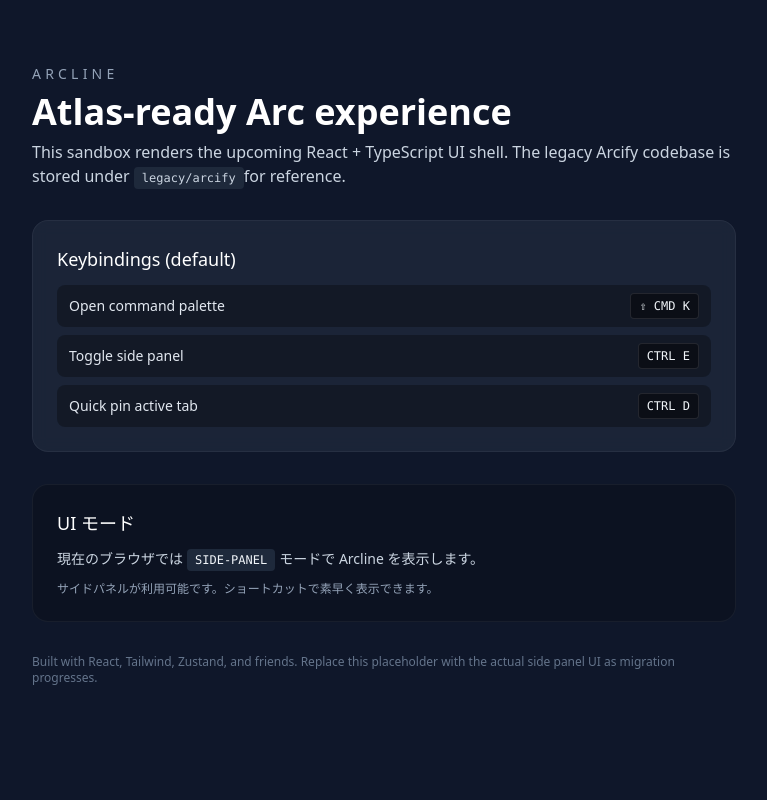
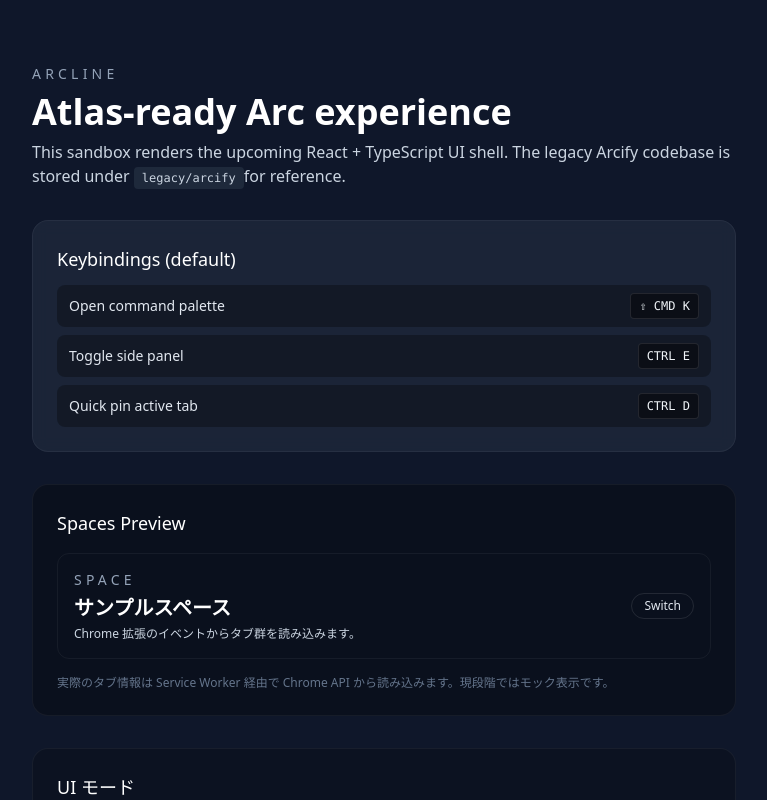
Before and after one commit to yama662607/Arcline, a React (Vite) app in the folder apps/extension/: page / in a window 1280 px wide. Shown: the top 800 px of the page, without its empty margins (256-1023 px from the left). Built offline with nearby package versions, Linux system fonts and the light colour scheme.

Commit message:
feat: スペース一覧のモックUIを追加

```diff
--- a/apps/extension/src/App.tsx
+++ b/apps/extension/src/App.tsx
@@ -2,6 +2,7 @@ import { useEffect, useMemo, useState } from 'react';
 
 import type { UiMode } from './lib/ui-mode';
 import { requestUiMode } from './lib/ui-mode';
+import { SpaceList } from './ui/components/SpaceList';
 
 export default function App() {
   const [uiMode, setUiMode] = useState<UiMode>('side-panel');
@@ -46,6 +47,14 @@ export default function App() {
           </ul>
         </section>
 
+        <section className="grid gap-4 rounded-2xl border border-white/5 bg-black/30 p-6">
+          <h2 className="text-lg font-medium text-white">Spaces Preview</h2>
+          <SpaceList />
+          <p className="text-xs text-slate-500">
+            実際のタブ情報は Service Worker 経由で Chrome API から読み込みます。現段階ではモック表示です。
+          </p>
+        </section>
+
         <section className="grid gap-3 rounded-2xl border border-white/5 bg-black/20 p-6">
           <h2 className="text-lg font-medium text-white">UI モード</h2>
           <p className="text-sm text-slate-300">
--- /dev/null
+++ b/apps/extension/src/store/spacesSlice.ts
@@ -0,0 +1,33 @@
+import { create } from 'zustand';
+import { devtools } from 'zustand/middleware';
+
+export interface TabEntry {
+  id: number;
+  title: string;
+  url?: string;
+  pinned?: boolean;
+}
+
+export interface Space {
+  id: number;
+  name: string;
+  color: string;
+  pinnedTabs: TabEntry[];
+  temporaryTabs: TabEntry[];
+}
+
+interface SpacesState {
+  spaces: Space[];
+  activeSpaceId: number | null;
+  setSpaces: (spaces: Space[]) => void;
+  setActiveSpace: (spaceId: number) => void;
+}
+
+export const useSpacesStore = create<SpacesState>()(
+  devtools((set) => ({
+    spaces: [],
+    activeSpaceId: null,
+    setSpaces: (spaces) => set({ spaces }),
+    setActiveSpace: (spaceId) => set({ activeSpaceId: spaceId })
+  }))
+);
--- /dev/null
+++ b/apps/extension/src/ui/components/SpaceList.tsx
@@ -0,0 +1,60 @@
+import { useMemo } from 'react';
+import { useSpacesStore } from '@/store/spacesSlice';
+
+const colors = [
+  'from-blue-500/20 to-blue-400/10',
+  'from-purple-500/20 to-purple-400/10',
+  'from-emerald-500/20 to-emerald-400/10',
+  'from-orange-500/20 to-orange-400/10'
+];
+
+export function SpaceList() {
+  const spaces = useSpacesStore((state) => state.spaces);
+  const activeId = useSpacesStore((state) => state.activeSpaceId);
+  const setActiveSpace = useSpacesStore((state) => state.setActiveSpace);
+
+  const items = useMemo(() => {
+    if (!spaces.length) {
+      return [
+        {
+          id: -1,
+          name: 'サンプルスペース',
+          color: colors[0],
+          description: 'Chrome 拡張のイベントからタブ群を読み込みます。'
+        }
+      ];
+    }
+
+    return spaces.map((space, index) => ({
+      id: space.id,
+      name: space.name,
+      color: colors[index % colors.length],
+      description: `${space.pinnedTabs.length} pinned / ${space.temporaryTabs.length} tabs`
+    }));
+  }, [spaces]);
+
+  return (
+    <div className="grid gap-3">
+      {items.map((item) => (
+        <button
+          key={item.id}
+          type="button"
+          className="group flex items-center justify-between rounded-xl border border-white/5 bg-gradient-to-r p-4 text-left transition hover:border-white/10 focus:outline-none focus:ring-2 focus:ring-indigo-400/50"
+          style={{
+            backgroundImage: `linear-gradient(to right, var(--tw-gradient-stops))`
+          }}
+          onClick={() => setActiveSpace(item.id)}
+        >
+          <div className="space-y-1">
+            <p className="text-sm uppercase tracking-[0.3em] text-slate-400">Space</p>
+            <h3 className="text-xl font-semibold text-white">{item.name}</h3>
+            <p className="text-xs text-slate-300">{item.description}</p>
+          </div>
+          <span className="rounded-full border border-white/10 px-3 py-1 text-xs text-slate-200">
+            {item.id === activeId ? 'Active' : 'Switch'}
+          </span>
+        </button>
+      ))}
+    </div>
+  );
+}
```
Also changed, not shown: apps/extension/package.json (+6 -3 lines), 1 other file (tests, documents, lock files or other folders).
